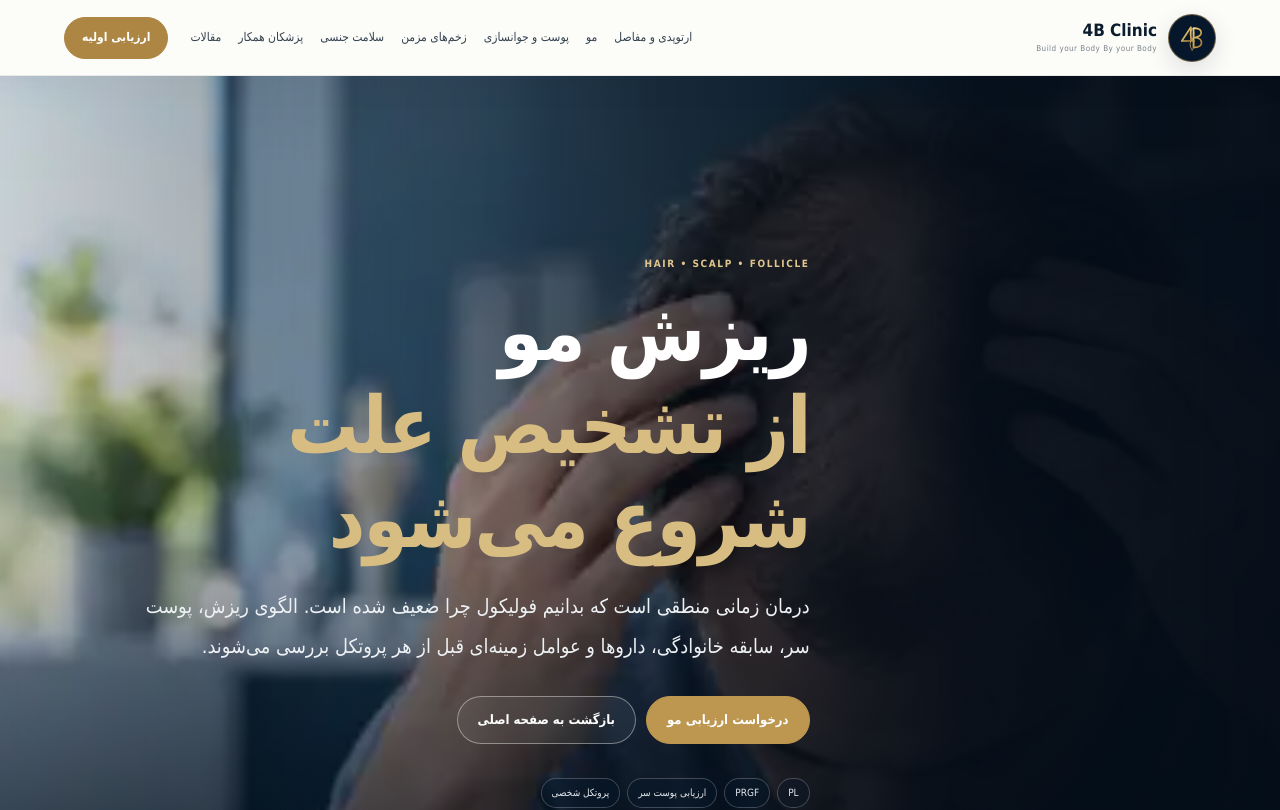
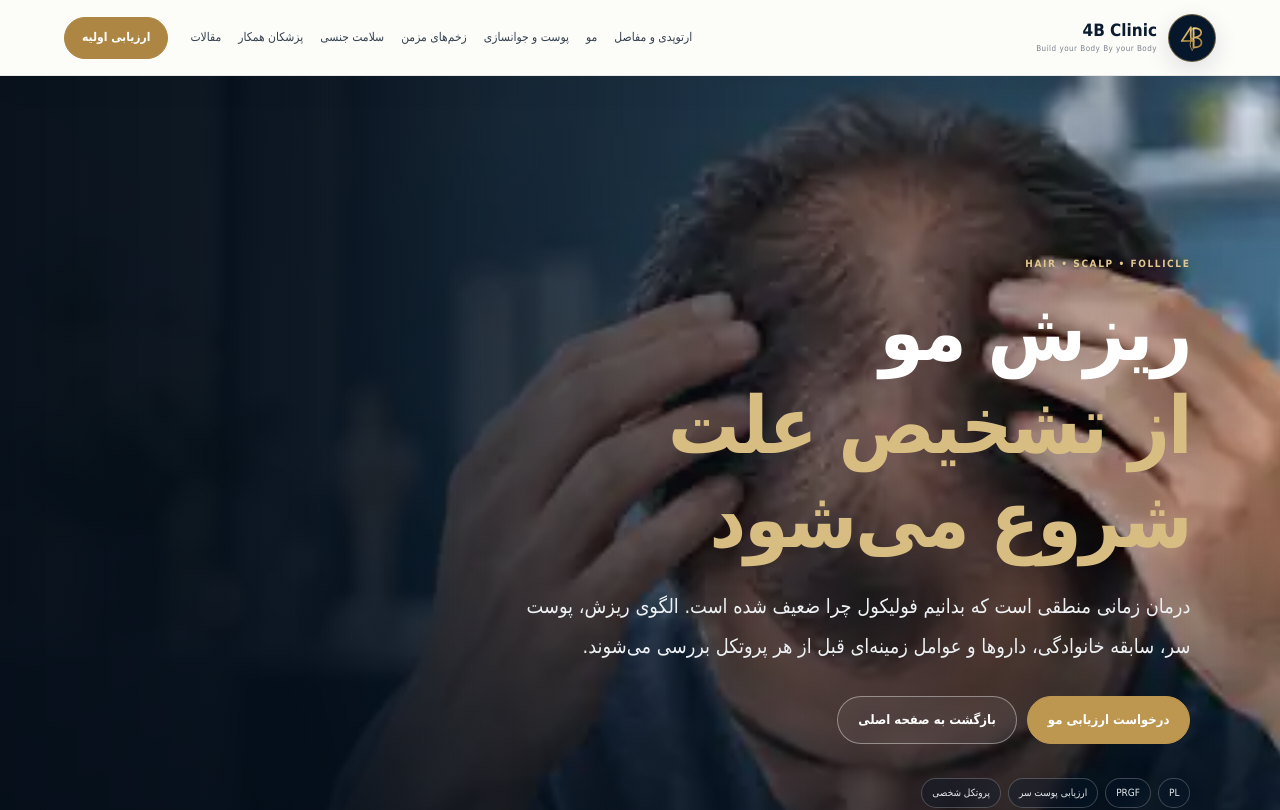
Before and after one commit to kianariai-alt/4B-Clinic-Web, a SvelteKit app: page /hair in a window 1280 px wide. Shown: the top 810 px of the page. Built offline with nearby package versions, Linux system fonts and the light colour scheme.

Commit message:
fix: refine hair hero photo framing

```diff
--- a/src/routes/hair/+page.svelte
+++ b/src/routes/hair/+page.svelte
@@ -31,6 +31,8 @@
   image="/images/services/hair.webp"
   imageAlt="نمای واقعی کم‌پشتی و ریزش مو در یک فرد بزرگسال"
   imagePosition="center 38%"
+  mobileImagePosition="72% center"
+  heroCopySide="left"
   {conditions}
   pathwayTitle="یک نسخه برای همه انواع ریزش مو وجود ندارد"
   pathwayIntro="هدف این مسیر مشخص کردن علت غالب ریزش و انتخاب درمانی است که با شرایط واقعی فولیکول و بیمار هم‌خوان باشد."
```
